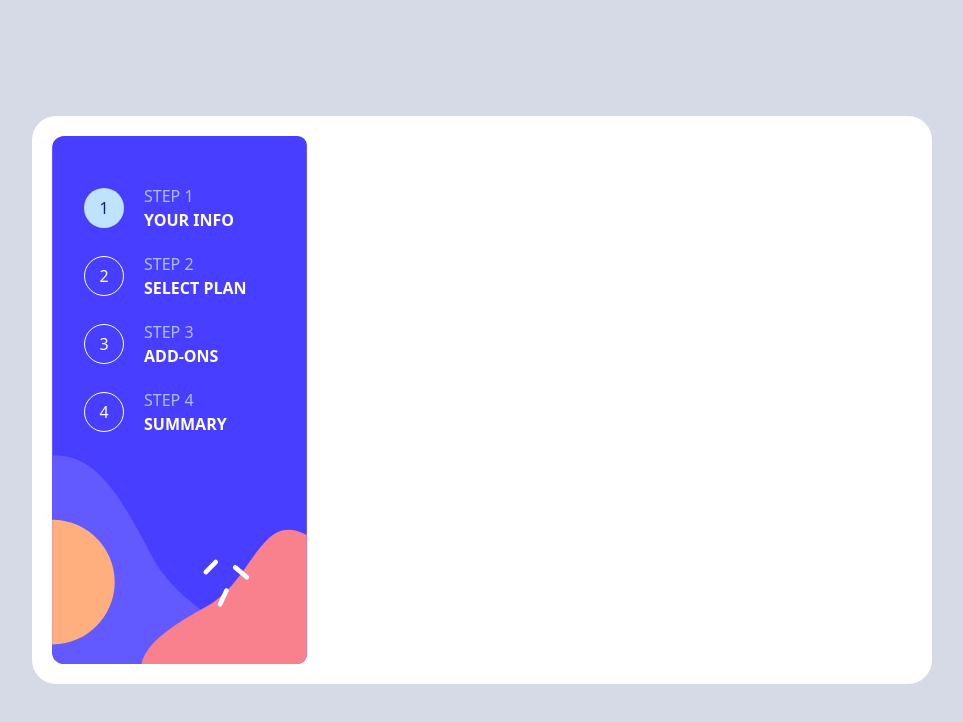
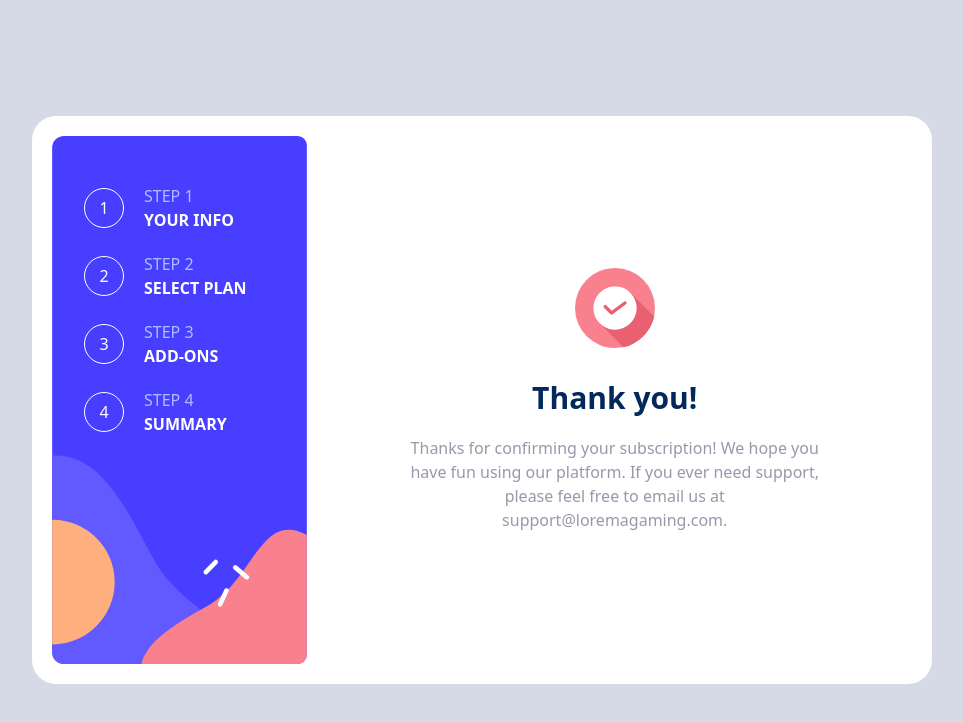
Before and after one commit to zouhairkahtal/multi-step-form, a React (Vite) app: page /finishing-up in a window 1280 px wide. Shown: the top 722 px of the page, without its empty margins (158-1121 px from the left). Built offline with nearby package versions, Linux system fonts and the light colour scheme.

Commit message:
ending desktop desing and code

```diff
--- a/src/components/Nav.tsx
+++ b/src/components/Nav.tsx
@@ -1,3 +1,5 @@
+import { NavLink } from "react-router-dom";
+
 function Nav() {
   return (
     <>
@@ -5,9 +7,22 @@ function Nav() {
         <ul className=" w-52 pt-12 pl-8">
           <li className="mb-5">
             <div className="w-full flex  items-center ">
-              <span className="mr-5 w-10 h-10 rounded-full bg-blue200 text-blue950 flex items-center justify-center">
+              <NavLink
+              to={"/your-info"}
+               className={({ isActive, isPending }) =>
+                  isPending
+                    ? "pending"
+                    : isActive
+                    ? "mr-5 w-10 h-10 rounded-full bg-blue200 text-blue950 flex items-center justify-center"
+                    : "mr-5 w-10 h-10 rounded-full border border-white text-white flex items-center justify-center"
+                }
+
+              >
+
+              <span >
                 1
               </span>
+              </NavLink>
               <div>
                 <span className="text-blue300">STEP 1</span>
                 <h2 className="text-white font-bold">YOUR INFO</h2>
@@ -16,9 +31,22 @@ function Nav() {
           </li>
           <li className="mb-5">
             <div className="w-full flex  items-center ">
-              <span className="mr-5 w-10 h-10 rounded-full border border-white text-white flex items-center justify-center">
+              <NavLink
+              to={"/select-plan"}
+               className={({ isActive, isPending }) =>
+                  isPending
+                    ? "pending"
+                    : isActive
+                    ? "mr-5 w-10 h-10 rounded-full bg-blue200 text-blue950 flex items-center justify-center"
+                    : "mr-5 w-10 h-10 rounded-full border border-white text-white flex items-center justify-center"
+                }
+
+              >
+
+              <span >
                 2
               </span>
+              </NavLink>
               <div>
                 <span className="text-blue300">STEP 2</span>
                 <h2 className="text-white font-bold">SELECT PLAN</h2>
@@ -27,9 +55,22 @@ function Nav() {
           </li>
           <li className="mb-5">
             <div className="w-full flex  items-center ">
-              <span className="mr-5 w-10 h-10 rounded-full border border-white text-white flex items-center justify-center">
+              <NavLink
+              to={"/add-ons"}
+               className={({ isActive, isPending }) =>
+                  isPending
+                    ? "pending"
+                    : isActive
+                    ? "mr-5 w-10 h-10 rounded-full bg-blue200 text-blue950 flex items-center justify-center"
+                    : "mr-5 w-10 h-10 rounded-full border border-white text-white flex items-center justify-center"
+                }
+
+              >
+
+              <span >
                 3
               </span>
+              </NavLink>
               <div>
                 <span className="text-blue300">STEP 3</span>
                 <h2 className="text-white font-bold">ADD-ONS</h2>
@@ -38,15 +79,29 @@ function Nav() {
           </li>
           <li className="mb-5">
             <div className="w-full flex  items-center ">
-              <span className="mr-5 w-10 h-10 rounded-full border border-white text-white flex items-center justify-center">
+              <NavLink
+              to={"/summary"}
+               className={({ isActive, isPending }) =>
+                  isPending
+                    ? "pending"
+                    : isActive
+                    ? "mr-5 w-10 h-10 rounded-full bg-blue200 text-blue950 flex items-center justify-center"
+                    : "mr-5 w-10 h-10 rounded-full border border-white text-white flex items-center justify-center"
+                }
+
+              >
+
+              <span >
                 4
               </span>
+              </NavLink>
               <div>
                 <span className="text-blue300">STEP 4</span>
                 <h2 className="text-white font-bold">SUMMARY</h2>
               </div>
             </div>
           </li>
+
         </ul>
       </div>
     </>
--- a/src/views/finishing-up.tsx
+++ b/src/views/finishing-up.tsx
@@ -1,12 +1,17 @@
+import thank from "../assets/images/icon-thank-you.svg";
 
 function FinishingUp() {
-
-
   return (
     <>
-    <div>
-
-    </div>
+      <div className="flex flex-col items-center justify-center  w-full h-full">
+        <img src={thank} alt="thank" className="mb-8" />
+        <h1 className="text-3xl font-bold text-blue950 mb-5">Thank you!</h1>
+        <p className="text-Grey500 w-9/12 text-center">
+          Thanks for confirming your subscription! We hope you have fun using
+          our platform. If you ever need support, please feel free to email us
+          at support@loremagaming.com.
+        </p>
+      </div>
     </>
   );
 }
```
